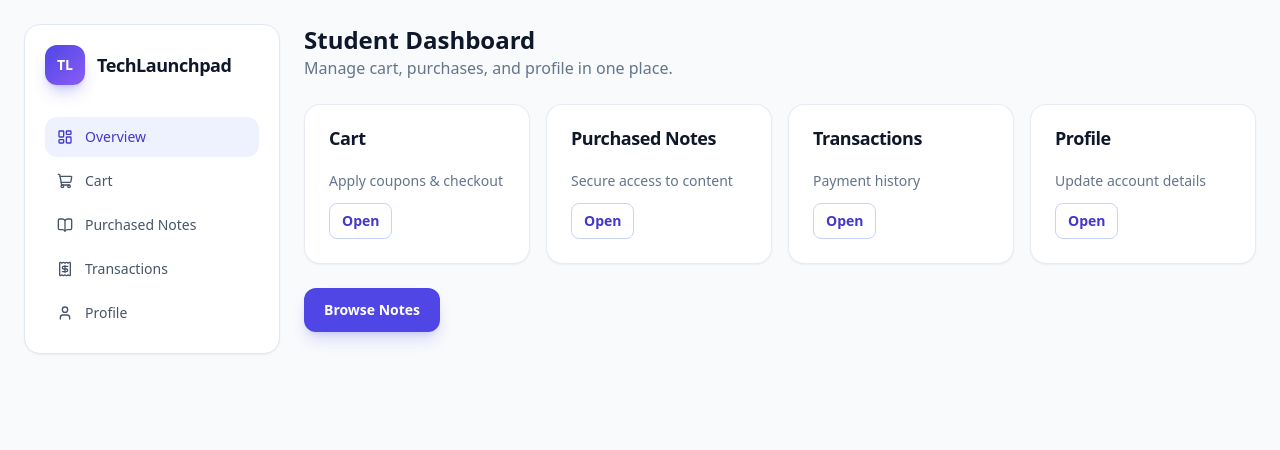
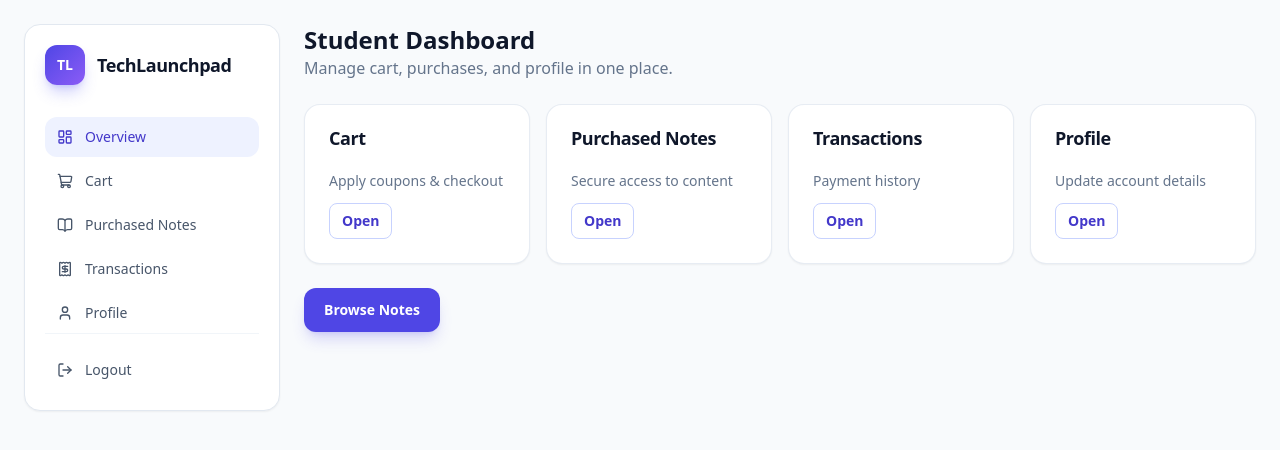
Before and after one commit to SHPDH09/premium-notes-marketplace, a Next.js app: page /dashboard in a window 1280 px wide. Shown: the top 450 px of the page. Built offline with nearby package versions, Linux system fonts and the light colour scheme.

Commit message:
Add logout buttons for student, admin, and public nav.
Co-authored-by: RAUNAK KUMAR <SHPDH09@users.noreply.github.com>

```diff
--- /dev/null
+++ b/src/components/auth/logout-button.tsx
@@ -0,0 +1,51 @@
+"use client";
+
+import { signOut } from "next-auth/react";
+import { Button } from "@/components/ui/button";
+import { LogOut } from "lucide-react";
+import { cn } from "@/lib/utils";
+
+type Props = {
+  variant?: "default" | "sidebar" | "ghost";
+  className?: string;
+  callbackUrl?: string;
+};
+
+export function LogoutButton({
+  variant = "default",
+  className,
+  callbackUrl = "/",
+}: Props) {
+  async function logout() {
+    await signOut({ callbackUrl });
+  }
+
+  if (variant === "sidebar") {
+    return (
+      <button
+        type="button"
+        onClick={() => void logout()}
+        className={cn(
+          "flex w-full items-center gap-3 rounded-xl px-3 py-2.5 text-sm font-medium text-slate-600 transition hover:bg-red-50 hover:text-red-700",
+          className
+        )}
+      >
+        <LogOut className="h-4 w-4" />
+        Logout
+      </button>
+    );
+  }
+
+  return (
+    <Button
+      type="button"
+      variant={variant === "ghost" ? "ghost" : "outline"}
+      size="sm"
+      className={className}
+      onClick={() => void logout()}
+    >
+      <LogOut className="mr-2 h-4 w-4" />
+      Logout
+    </Button>
+  );
+}
--- a/src/components/layout/admin-shell.tsx
+++ b/src/components/layout/admin-shell.tsx
@@ -17,6 +17,7 @@ import {
   Home,
 } from "lucide-react";
 import { useState } from "react";
+import { LogoutButton } from "@/components/auth/logout-button";
 
 const nav = [
   { href: "/admin", label: "Dashboard", icon: LayoutDashboard },
@@ -39,7 +40,7 @@ export function AdminShell({ children }: { children: React.ReactNode }) {
       <div className="mx-auto flex max-w-[1400px] gap-6 px-4 py-6 sm:px-6">
         <aside
           className={cn(
-            "fixed inset-y-0 left-0 z-50 w-64 transform border-r border-slate-200 bg-white p-5 transition lg:static lg:translate-x-0 lg:rounded-2xl lg:border lg:shadow-sm",
+            "fixed inset-y-0 left-0 z-50 flex w-64 flex-col transform border-r border-slate-200 bg-white p-5 transition lg:static lg:translate-x-0 lg:rounded-2xl lg:border lg:shadow-sm",
             open ? "translate-x-0" : "-translate-x-full lg:translate-x-0"
           )}
         >
@@ -65,6 +66,9 @@ export function AdminShell({ children }: { children: React.ReactNode }) {
               );
             })}
           </nav>
+          <div className="mt-auto border-t border-slate-100 pt-4">
+            <LogoutButton variant="sidebar" callbackUrl="/admin/login" />
+          </div>
         </aside>
         <div className="flex-1">
           <div className="mb-4 flex items-center justify-between lg:hidden">
--- a/src/components/layout/public-navbar.tsx
+++ b/src/components/layout/public-navbar.tsx
@@ -6,6 +6,7 @@ import { BrandLogo } from "@/components/brand/logo";
 import { Button } from "@/components/ui/button";
 import { Menu, X } from "lucide-react";
 import { useState } from "react";
+import { LogoutButton } from "@/components/auth/logout-button";
 
 export function PublicNavbar() {
   const { data: session } = useSession();
@@ -29,9 +30,19 @@ export function PublicNavbar() {
         </nav>
         <div className="hidden items-center gap-3 md:flex">
           {session?.user?.role === "STUDENT" ? (
-            <Button asChild>
-              <Link href="/dashboard">Student Dashboard</Link>
-            </Button>
+            <>
+              <Button asChild>
+                <Link href="/dashboard">Dashboard</Link>
+              </Button>
+              <LogoutButton variant="ghost" callbackUrl="/login" />
+            </>
+          ) : session?.user?.role === "ADMIN" ? (
+            <>
+              <Button variant="secondary" asChild>
+                <Link href="/admin">Admin</Link>
+              </Button>
+              <LogoutButton variant="ghost" callbackUrl="/admin/login" />
+            </>
           ) : (
             <>
               <Button variant="ghost" asChild>
@@ -56,9 +67,19 @@ export function PublicNavbar() {
               </Link>
             ))}
             {session?.user?.role === "STUDENT" ? (
-              <Button asChild>
-                <Link href="/dashboard">Student Dashboard</Link>
-              </Button>
+              <>
+                <Button asChild>
+                  <Link href="/dashboard">Dashboard</Link>
+                </Button>
+                <LogoutButton callbackUrl="/login" />
+              </>
+            ) : session?.user?.role === "ADMIN" ? (
+              <>
+                <Button variant="secondary" asChild>
+                  <Link href="/admin">Admin</Link>
+                </Button>
+                <LogoutButton callbackUrl="/admin/login" />
+              </>
             ) : (
               <>
                 <Button variant="secondary" asChild>
--- a/src/components/layout/student-shell.tsx
+++ b/src/components/layout/student-shell.tsx
@@ -6,6 +6,7 @@ import { BrandLogo } from "@/components/brand/logo";
 import { cn } from "@/lib/utils";
 import { LayoutDashboard, ShoppingCart, BookOpen, Receipt, User, Menu } from "lucide-react";
 import { useState } from "react";
+import { LogoutButton } from "@/components/auth/logout-button";
 
 const nav = [
   { href: "/dashboard", label: "Overview", icon: LayoutDashboard },
@@ -24,7 +25,7 @@ export function StudentShell({ children }: { children: React.ReactNode }) {
       <div className="mx-auto flex max-w-7xl gap-6 px-4 py-6 sm:px-6">
         <aside
           className={cn(
-            "fixed inset-y-0 left-0 z-50 w-64 transform border-r border-slate-200 bg-white p-5 transition md:static md:translate-x-0 md:rounded-2xl md:border md:shadow-sm",
+            "fixed inset-y-0 left-0 z-50 flex w-64 flex-col transform border-r border-slate-200 bg-white p-5 transition md:static md:translate-x-0 md:rounded-2xl md:border md:shadow-sm",
             open ? "translate-x-0" : "-translate-x-full md:translate-x-0"
           )}
         >
@@ -49,6 +50,9 @@ export function StudentShell({ children }: { children: React.ReactNode }) {
               );
             })}
           </nav>
+          <div className="mt-auto border-t border-slate-100 pt-4">
+            <LogoutButton variant="sidebar" callbackUrl="/login" />
+          </div>
         </aside>
         <div className="flex-1 md:ml-0">
           <div className="mb-4 flex items-center justify-between md:hidden">
```
